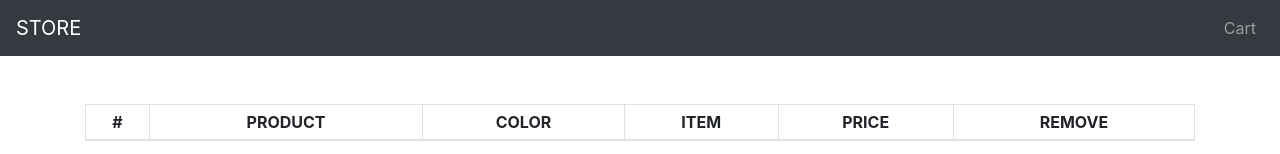
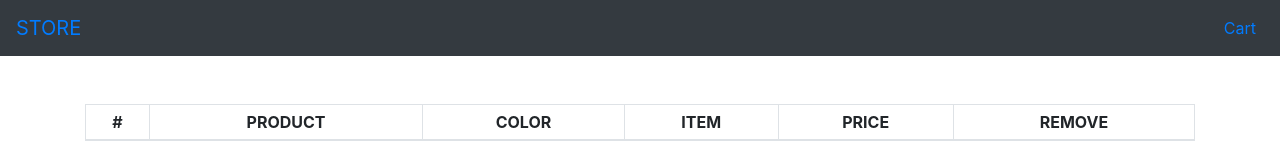
Before and after one commit to jawariaalvi32/Shoe-store, a React (Create React App) app: page /cart in a window 1280 px wide. Shown: the top 154 px of the page. Built offline with nearby package versions, Linux system fonts and the light colour scheme.

Commit message:
Replace Link with href

```diff
--- a/src/components/card.js
+++ b/src/components/card.js
@@ -20,7 +20,7 @@ const ProductCard =  () => {
         console.log([...cartContext[0],e])
         setCart([...cartContext[0],e])
     }
-
+console.log("P", cartContext[0])
         return (
             <div>
                 <div className="container mt-5">
--- a/src/components/cartbox.js
+++ b/src/components/cartbox.js
@@ -7,8 +7,8 @@ import {CartContext} from '../context/CartContext'
 const ProductCard = () => {
 
     const cartContext = useContext(CartContext)
-    const cart = cartContext ? cartContext[0] : 0
-    console.log(cart)
+    const cart = cartContext ? cartContext[0] : []
+    console.log("In Cart",cartContext)
         return (
             <div className="container mt-5">
                 <Table striped bordered hover size="sm">
--- a/src/components/header.js
+++ b/src/components/header.js
@@ -10,13 +10,13 @@ class Header extends React.Component {
         return (
             <div>
                 <Navbar collapseOnSelect expand="lg" bg="dark" variant="dark">
-                    <Navbar.Brand href="/">STORE</Navbar.Brand>
+                    <Navbar.Brand><Link to="/">STORE</Link></Navbar.Brand>
                     <Navbar.Toggle aria-controls="responsive-navbar-nav" />
                     <Navbar.Collapse id="responsive-navbar-nav">
                         <Nav className="mr-auto">
                         </Nav>
                         <Nav>
-                        <Nav.Link href="/cart">Cart</Nav.Link>
+                        <Nav.Link><Link to="/cart">Cart</Link></Nav.Link>
                         </Nav>
                     </Navbar.Collapse>
                 </Navbar>
--- a/src/context/CartContext.js
+++ b/src/context/CartContext.js
@@ -3,8 +3,8 @@ export const CartContext = createContext();
 
 const CartContextProvider = (props) => {
     const [cart, setCart] = useState([
-
     ]);
+    console.log("CartCon",cart)
 
         return (
             <CartContext.Provider value={[cart, setCart]}>
```
